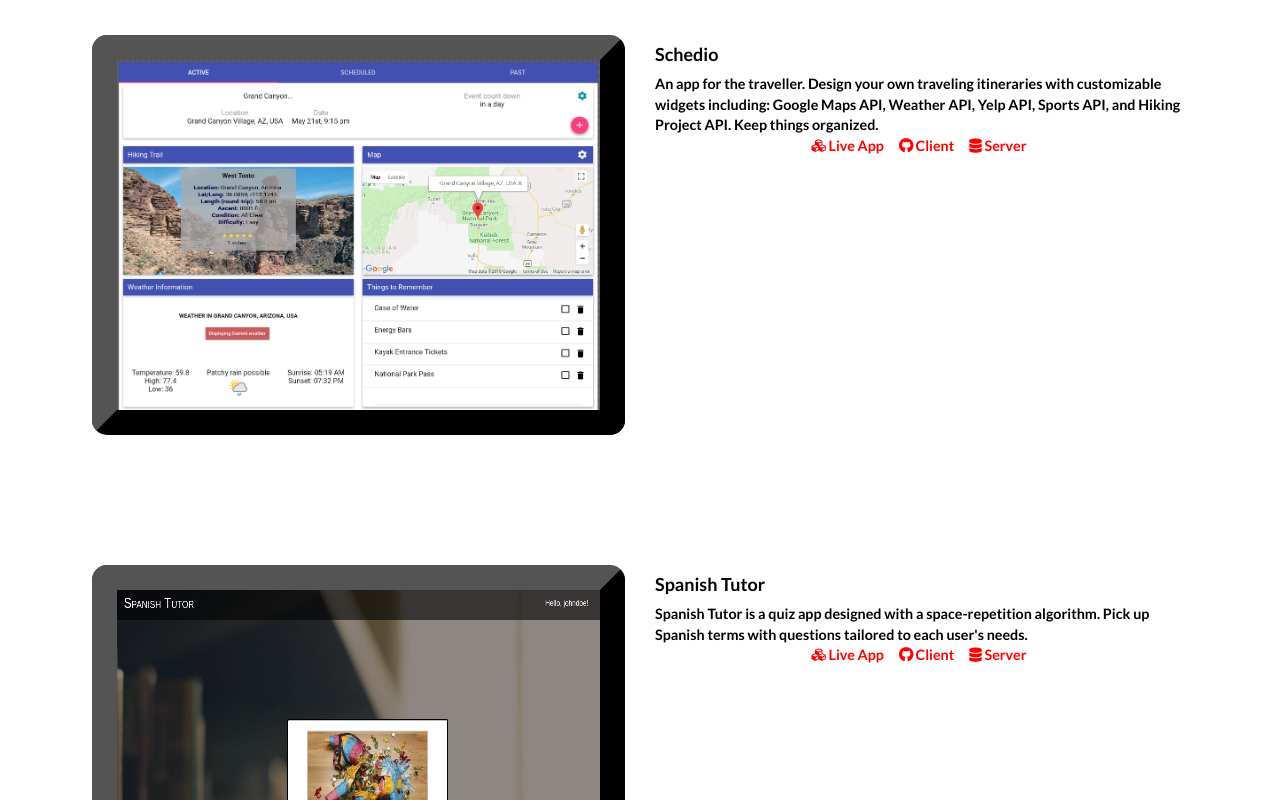
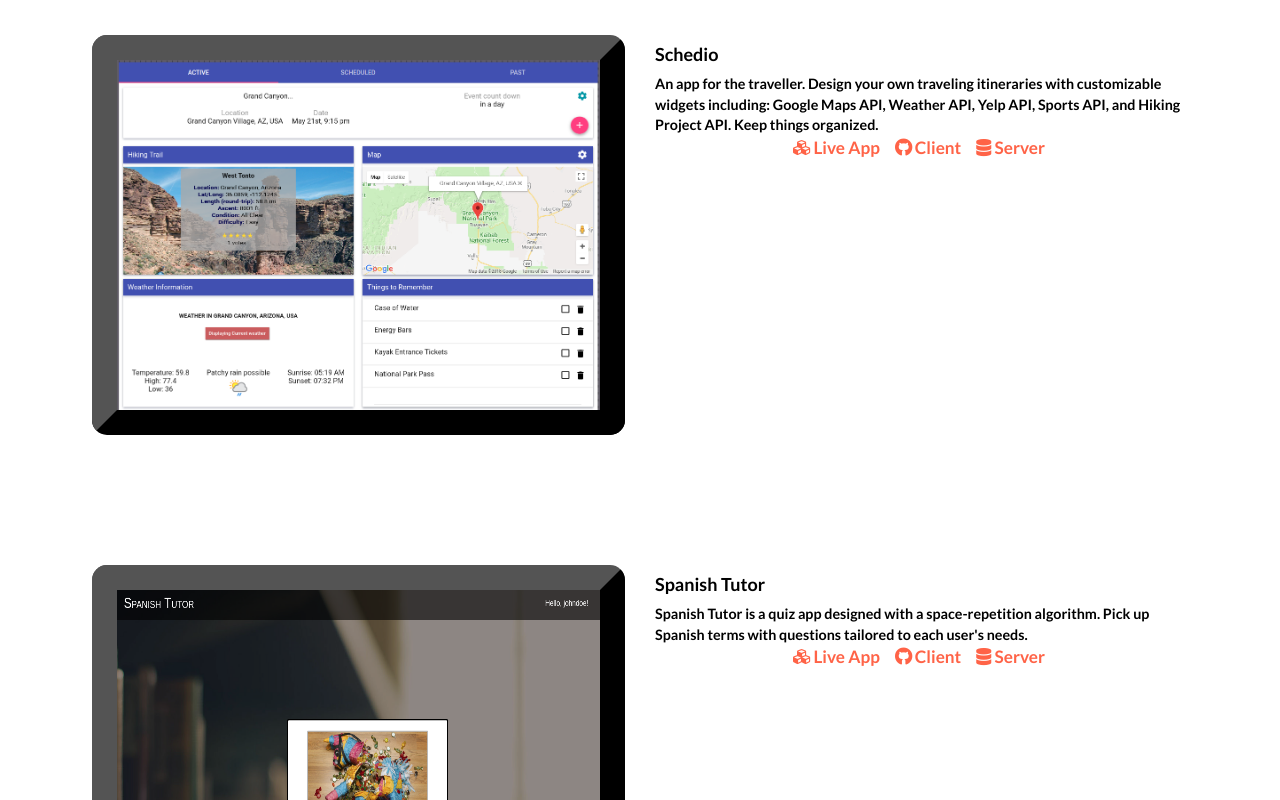
Before and after one commit to mattNat/portfolio-revamp, a React (Create React App) app: page / in a window 1280 px wide. Shown: the part 1960-2760 px from the top of the page. Built offline with nearby package versions, Linux system fonts and the light colour scheme.

Commit message:
update work section font awesome styling

```diff
--- a/src/components/portfolioInput.js
+++ b/src/components/portfolioInput.js
@@ -7,7 +7,8 @@ export default function PortfolioInput(props) {
         <a href={props.deploy} target="_blank" className="portfolio-link" data-toggle="modal">
           <div className="portfolio-hover">
             <div className="portfolio-hover-content">
-              <i className="fa fa-linux fa-3x" />
+              <i class="fas fa-cubes"></i>
+              <h2>Live App</h2>
             </div>
           </div>
           <img src={props.screenshot} className="img-responsive" alt />
--- a/src/styles/portfolio.css
+++ b/src/styles/portfolio.css
@@ -125,7 +125,8 @@ section {
 }
 
 .portfolio-bottom a {
-  color: red;
+  font-size: 120%;
+  color: tomato;
   margin-right: 10px;
 }
 
@@ -162,6 +163,10 @@ section {
   }
 }
 
+.portfolio-hover-content i {
+  font-size: 200%;
+}
+
 @media (max-width:767px) {
   .portfolio-item img {
     /* max-height: 200px;
@@ -177,7 +182,14 @@ section {
     border-radius: 8px;
   }
 
+
   /* .portfolio-caption {
     background-color: green;
   } */
 }
+
+@media (max-width:360px) {
+  .portfolio-bottom a {
+    display: block;
+  }
+}
```
